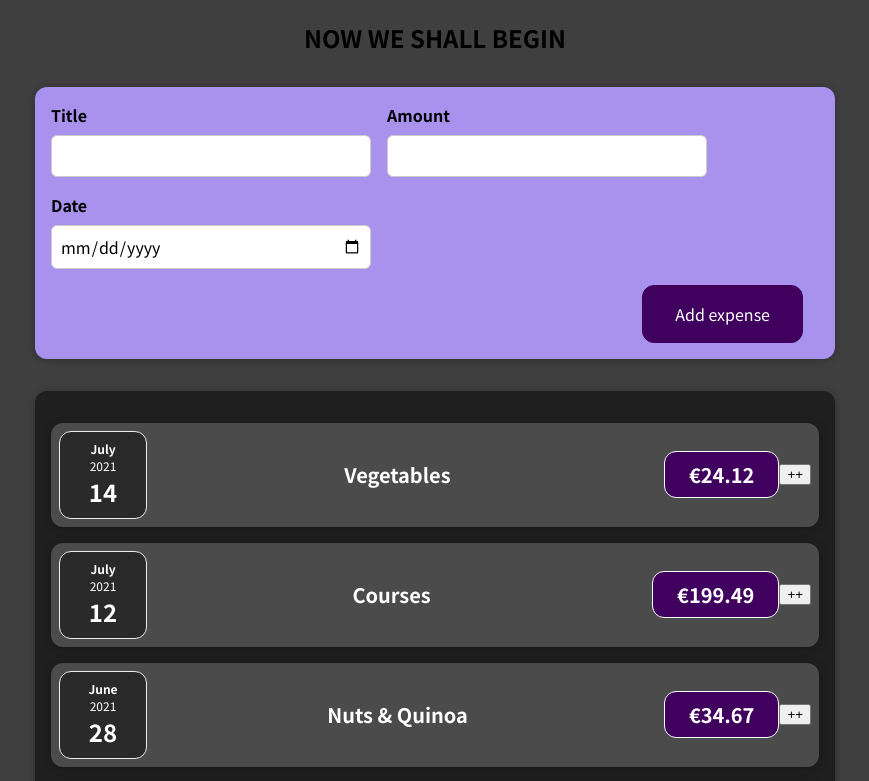
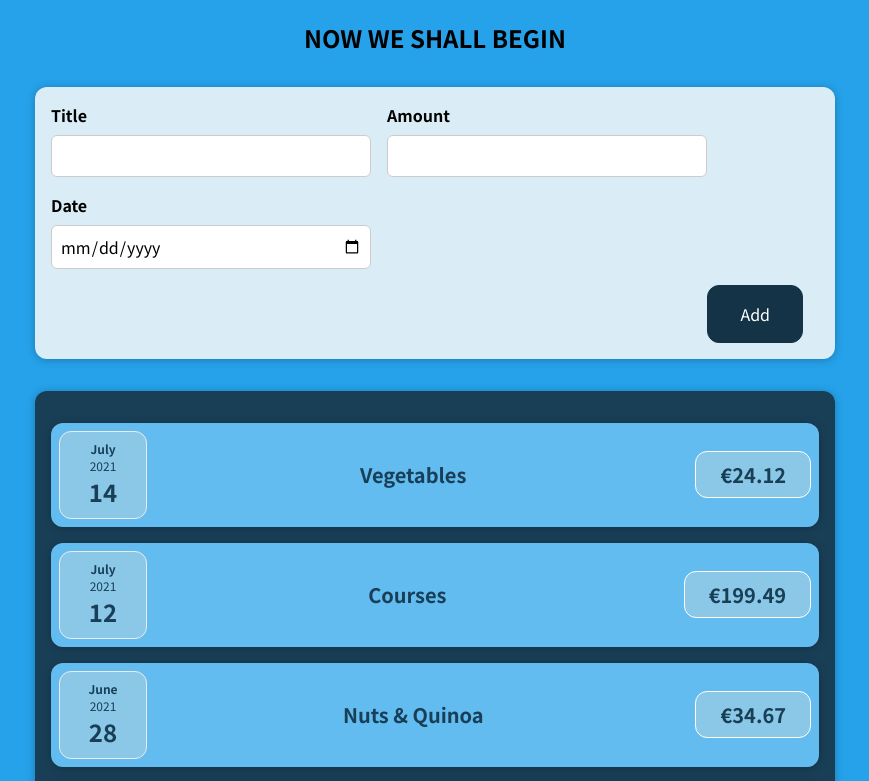
Before and after one commit to elicitmind/EXPENSES-REACTJS-PROJECT, a React (Create React App) app: page / in a window 1280 px wide. Shown: the top 781 px of the page, without its empty margins (205-1074 px from the left). Built offline with nearby package versions, Linux system fonts and the light colour scheme.

Commit message:
useState, input, two-way-bind

```diff
--- a/src/components/Expenses/ExpenseDate.css
+++ b/src/components/Expenses/ExpenseDate.css
@@ -4,8 +4,8 @@
     width: 5.5rem;
     height: 5.5rem;
     border: 1px solid #ececec;
-    background-color: #2a2a2a;
-    color: white;
+    background-color: #8BC7E6;
+    color: #193F57;
     border-radius: 12px;
     align-items: center;
     justify-content: center;
--- a/src/components/Expenses/ExpenseItem.css
+++ b/src/components/Expenses/ExpenseItem.css
@@ -4,7 +4,7 @@
     align-items: center;
     padding: 0.5rem;
     margin: 1rem 0;
-    background-color: #4b4b4b;
+    background-color: #62BCF0;
 }
 
 .expense-item__description {
@@ -22,14 +22,14 @@
     font-size: 1rem;
     flex: 1;
     margin: 0 1rem;
-    color: white;
+    color: #193F57;
 }
 
 .expense-item__price {
     font-size: 1rem;
     font-weight: bold;
-    color: white;
-    background-color: #40005d;
+    color: #193F57;
+    background-color: #8BC7E6;
     border: 1px solid white;
     padding: 0.5rem;
     border-radius: 12px;
--- a/src/components/Expenses/ExpenseItem.jsx
+++ b/src/components/Expenses/ExpenseItem.jsx
@@ -20,7 +20,7 @@ function ExpenseItem(props) {
                 <h2>{title}</h2>
                 <div className="expense-item__price">€{amount}</div>
             </div>
-            <button onClick={clickHandler}>++</button>
+            {/* <button onClick={clickHandler}>++</button> */}
         </Card>
     );
 }
--- a/src/components/Expenses/Expenses.css
+++ b/src/components/Expenses/Expenses.css
@@ -1,6 +1,6 @@
 .expenses {
     padding: 1rem;
-    background-color: rgb(31, 31, 31);
+    background-color: #193F57;
     margin: 2rem auto;
     width: 50rem;
     max-width: 95%;
--- a/src/components/NewExpense/ExpenseForm.jsx
+++ b/src/components/NewExpense/ExpenseForm.jsx
@@ -107,7 +107,7 @@ function ExpenseForm() {
         </div>
       </div>
       <div className="new-expense__actions">
-        <button type="submit">Add expense</button>
+        <button type="submit">Add</button>
       </div>
     </form>
   );
--- a/src/components/NewExpense/NewExpense.css
+++ b/src/components/NewExpense/NewExpense.css
@@ -1,5 +1,5 @@
 .new-expense {
-    background-color: #a892ee;
+    background-color: #DAECF5;
     padding: 1rem;
     margin: 2rem auto;
     width: 50rem;
@@ -13,8 +13,8 @@
     font: inherit;
     cursor: pointer;
     padding: 1rem 2rem;
-    border: 1px solid #40005d;
-    background-color: #40005d;
+    border: 1px solid #143347;
+    background-color: #143347;
     color: white;
     border-radius: 12px;
     margin-right: 1rem;
@@ -22,8 +22,8 @@
 
 .new-expense button:hover,
 .new-expense button:active {
-    background-color: #510674;
-    border-color: #510674;
+    background-color: #8BC7E6;
+    border-color: #8BC7E6;
 }
 
 .new-expense button.alternative {
--- a/src/index.css
+++ b/src/index.css
@@ -9,7 +9,7 @@ html {
 
 body {
     margin: 0;
-    background-color: #3f3f3f;
+    background-color: #25a2ea;
 }
 
 h2 {
```
Also changed, not shown: 1 other file (tests, documents, lock files or other folders).
